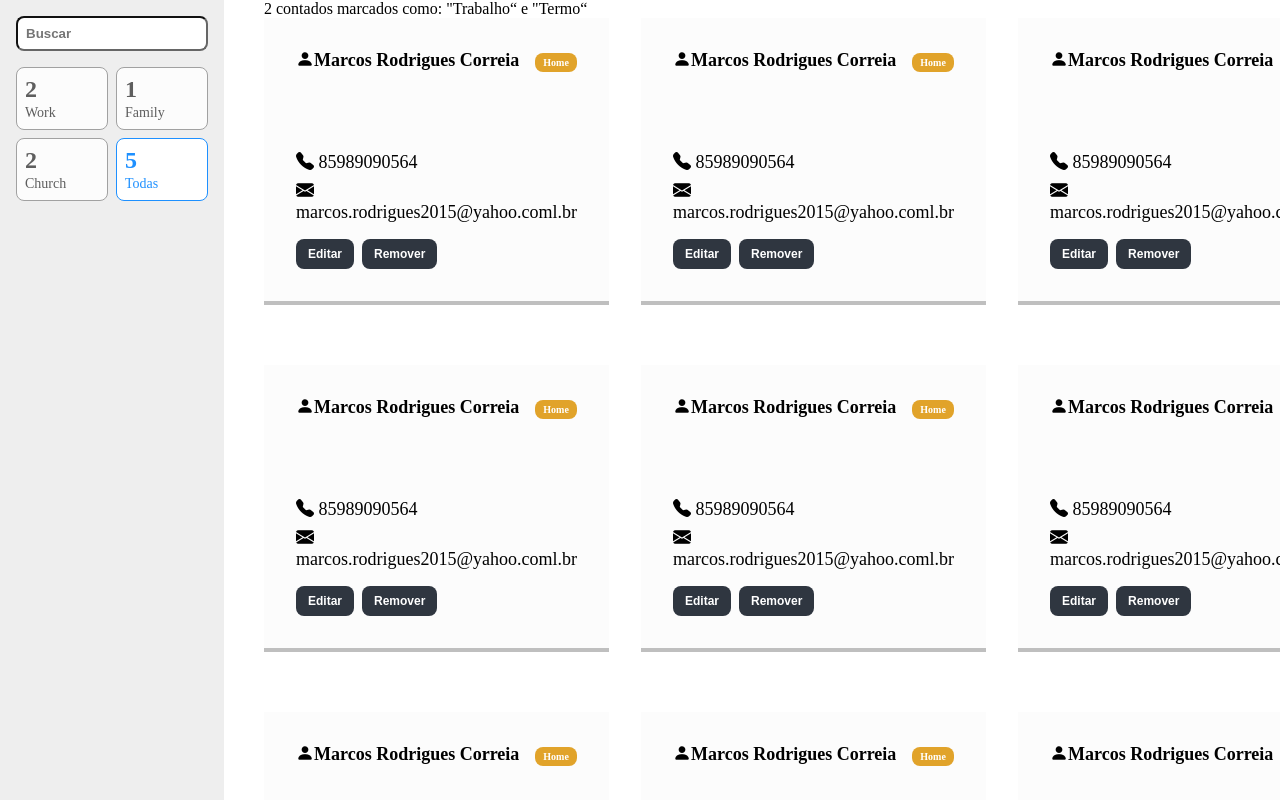
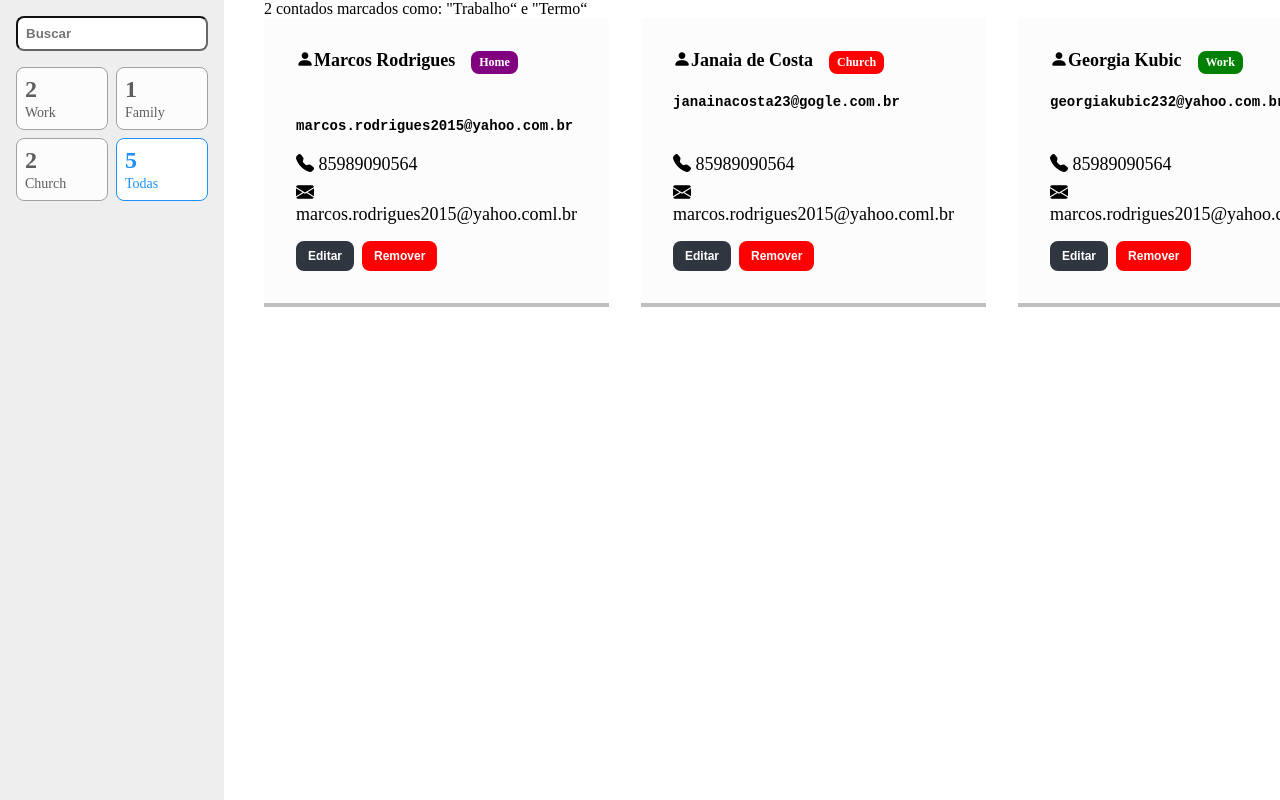
Before and after one commit to marquinhos2017/contact_list_react, a React (Create React App) app: page / in a window 1280 px wide. Built offline with nearby package versions, Linux system fonts and the light colour scheme.

Commit message:
Parametrize cards de tarefa

```diff
--- a/public/index.html
+++ b/public/index.html
@@ -25,7 +25,7 @@
       work correctly both with client-side routing and a non-root public URL.
       Learn how to configure a non-root public URL by running `npm run build`.
     -->
-    <title>React App</title>
+    <title>Contact List</title>
   </head>
   <body>
     <noscript>You need to enable JavaScript to run this app.</noscript>
--- a/src/components/Contato/index.tsx
+++ b/src/components/Contato/index.tsx
@@ -1,26 +1,49 @@
+import { useState } from 'react'
 import * as S from './styles'
 
-const Contato = () => (
+type Props = {
+  titulo: string
+  tag: string
+  descricao: string
+}
+
+const Contato = ({ descricao, titulo, tag }: Props) => {
+  const [estaEdiando, setEstaEditando] = useState(false)
+  return (
     <S.Card>
       <S.Titulo>
-      <i className="bi bi-person-fill"></i>Marcos Rodrigues Correia
+        <i className="bi bi-person-fill"></i>
+        {titulo}
       </S.Titulo>
-    <S.Tag>Home</S.Tag>
-    <S.Descricao />
+      <S.Tag tag={tag}>{tag}</S.Tag>
+      <S.Descricao value={descricao} />
 
       <S.Telefone>
         <i className="bi bi-telephone-fill"></i> 85989090564
       </S.Telefone>
 
       <S.Email>
-      <i className="bi bi-envelope-fill"></i> marcos.rodrigues2015@yahoo.coml.br
+        <i className="bi bi-envelope-fill"></i>{' '}
+        marcos.rodrigues2015@yahoo.coml.br
       </S.Email>
 
       <S.BarraAcoes>
-      <S.Botao>Editar</S.Botao>
-      <S.Botao>Remover</S.Botao>
+        {estaEdiando ? (
+          <>
+            <S.BotaoSalvar onClick={() => setEstaEditando(false)}>
+              Salvar
+            </S.BotaoSalvar>
+            <S.BotaoCancelarRemover>Cancelar</S.BotaoCancelarRemover>
+          </>
+        ) : (
+          <>
+            <S.Botao onClick={() => setEstaEditando(true)}>Editar</S.Botao>
+            <S.BotaoCancelarRemover>Remover</S.BotaoCancelarRemover>
+          </>
+        )}
       </S.BarraAcoes>
     </S.Card>
   )
+}
 
 export default Contato
--- a/src/components/Contato/styles.ts
+++ b/src/components/Contato/styles.ts
@@ -1,4 +1,19 @@
 import styled from 'styled-components'
+import variaveis from '../../styles/variaveis'
+
+type TagProps = {
+  tag?: string
+}
+
+function retornaCorDeFundo(props: TagProps): string {
+  if ('tag' in props) {
+    if (props.tag === 'Home') return variaveis.purple
+    if (props.tag === 'Church') return variaveis.vermelho
+    if (props.tag === 'Work') return variaveis.verde
+  }
+
+  return '#ccc'
+}
 
 export const Card = styled.div`
   background-color: #fcfcfc;
@@ -23,12 +38,12 @@ export const Email = styled.p`
   margin-top: 8px;
 `
 
-export const Tag = styled.span`
+export const Tag = styled.span<TagProps>`
   padding: 4px 8px;
   color: #fff;
   font-weight: bold;
-  font-size: 10px;
-  background-color: #e1a32a;
+  font-size: 12px;
+  background-color: ${(props) => retornaCorDeFundo(props)};
   border-radius: 8px;
   margin-left: 16px;
   display: inline-block;
@@ -51,7 +66,7 @@ export const Botao = styled.button`
 `
 
 export const Descricao = styled.textarea`
-  color: #8b8b8b;
+  color: black;
   font-size: 14px;
   line-height: 24px;
   display: block;
@@ -61,4 +76,12 @@ export const Descricao = styled.textarea`
   resize: none;
   border: none;
   background-color: transparent;
+  font-weight: bold;
 `
+
+export const BotaoSalvar = styled(Botao)`
+  background-color: ${variaveis.verde};
+`
+export const BotaoCancelarRemover = styled(Botao)`
+  background-color: ${variaveis.vermelho};
+`
--- a/src/containers/ListaDeTarefa/index.tsx
+++ b/src/containers/ListaDeTarefa/index.tsx
@@ -1,59 +1,33 @@
 import Contato from '../../components/Contato'
-import Contact from '../../models/Contact'
 import { Container, ListaContatos } from './styles'
+
+const contatos = [
+  {
+    titulo: 'Marcos Rodrigues',
+    descricao: ' marcos.rodrigues2015@yahoo.com.br',
+    tag: 'Home'
+  },
+  {
+    titulo: 'Janaia de Costa',
+    descricao: 'janainacosta23@gogle.com.br',
+    tag: 'Church'
+  },
+  {
+    titulo: 'Georgia Kubic',
+    descricao: 'georgiakubic232@yahoo.com.br',
+    tag: 'Work'
+  }
+]
 
 const ListaDeTarefas = () => (
   <Container>
     <p>2 contados marcados como: &quot;Trabalho&ldquo; e &quot;Termo&ldquo;</p>
     <ListaContatos>
-      <li>
-        <Contato />
-      </li>
-      <li>
-        <Contato />
-      </li>
-      <li>
-        <Contato />
-      </li>
-      <li>
-        <Contato />
-      </li>
-      <li>
-        <Contato />
-      </li>
-      <li>
-        <Contato />
-      </li>
-      <li>
-        <Contato />
-      </li>
-      <li>
-        <Contato />
-      </li>
-      <li>
-        <Contato />
-      </li>
-      <li>
-        <Contato />
-      </li>
-      <li>
-        <Contato />
-      </li>
-      <li>
-        <Contato />
-      </li>
-      <li>
-        <Contato />
-      </li>
-      <li>
-        <Contato />
-      </li>
-      <li>
-        <Contato />
-      </li>
-      <li>
-        <Contato />
-      </li>
+      {contatos.map((t) => (
+        <li key={t.titulo}>
+          <Contato descricao={t.descricao} titulo={t.titulo} tag={t.tag} />
+        </li>
+      ))}
     </ListaContatos>
   </Container>
 )
--- /dev/null
+++ b/src/styles/variaveis.ts
@@ -0,0 +1,6 @@
+export default {
+  vermelho: 'red',
+  verde: 'green',
+  amarelo: 'yellow',
+  purple: 'purple'
+}
```
Lines whose indentation alone changed are shown as unchanged.
